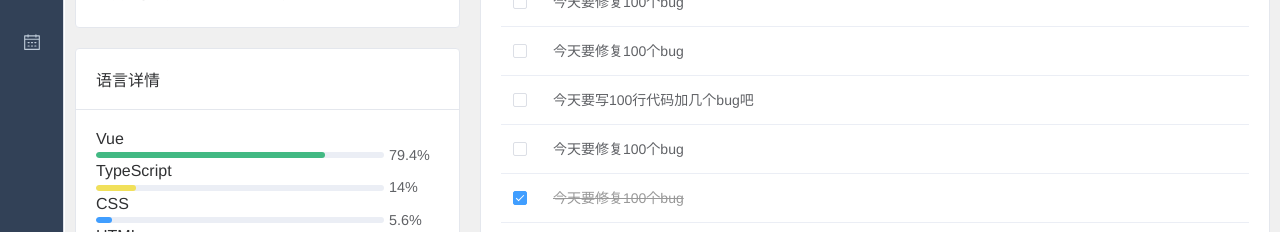
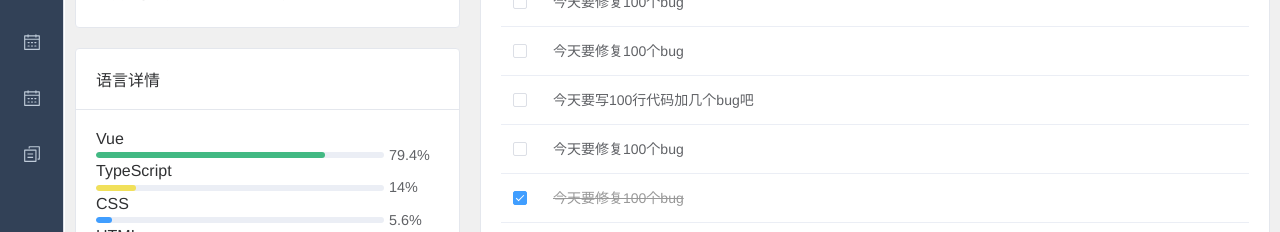
Before and after one commit to OwenXu6/pl0-compiler, a Vue app: page /#/login in a window 1280 px wide. Both pictures are taken after a click on the button "登录". Shown: the part 336-568 px from the top of the page. Built offline with nearby package versions, Linux system fonts and the light colour scheme; a small style sheet from the web is missing.

Commit message:
updateCooperation

```diff
--- a/src/components/sidebar.vue
+++ b/src/components/sidebar.vue
@@ -130,6 +130,35 @@ const items = [
         index:'/charts',
         title:'人流信息',
         permiss:'3',
+    },
+    {
+        icon:'Calendar',
+        index:'/charts',
+        title:'系统设置',
+        permiss:'3',
+    },
+    {
+        icon:"DocumentCopy",
+        index:"2",
+        title:"运营与合作",
+        permiss:"3",
+        subs:[
+        {
+                index: '/feedbacks',
+                title: '反馈信息管理',
+                permiss: '3',
+            },
+            {
+                index: '/products',
+                title: '文创产品信息管理',
+                permiss: '3',
+            },
+            {
+                index: '/cooperations',
+                title: '合作联名项目',
+                permiss: '3',
+            },
+        ]
     }
 ];
 
--- a/src/router/index.ts
+++ b/src/router/index.ts
@@ -111,6 +111,34 @@ const routes: RouteRecordRaw[] = [
                     permiss: '11',
                 },
                 component: () => import(/* webpackChunkName: "charts" */ '../views/charts.vue'),
+            },
+
+            {
+                path: '/feedbacks',
+                name: 'feedback',
+                meta: {
+                    title: '反馈列表',
+                    permiss: '12',
+            },
+            component: () => import(/* webpackChunkName: "feedback" */ '../views/feedbacks.vue'),
+            },
+            {
+                path: '/products',
+                name: 'product',
+                meta: {
+                    title: '文创产品',
+                    permiss: '12',
+                },
+                component: () => import(/* webpackChunkName: "product" */ '../views/products.vue'),
+            },
+            {
+                path: '/cooperations',
+                name: 'cooperation',
+                meta: {
+                    title: '合作联名项目',
+                    permiss: '12',},
+                component: () => import(/* webpackChunkName: "cooperation" */ '../views/cooperations.vue'),
+
             },
             {
                 path: '/form',
```
